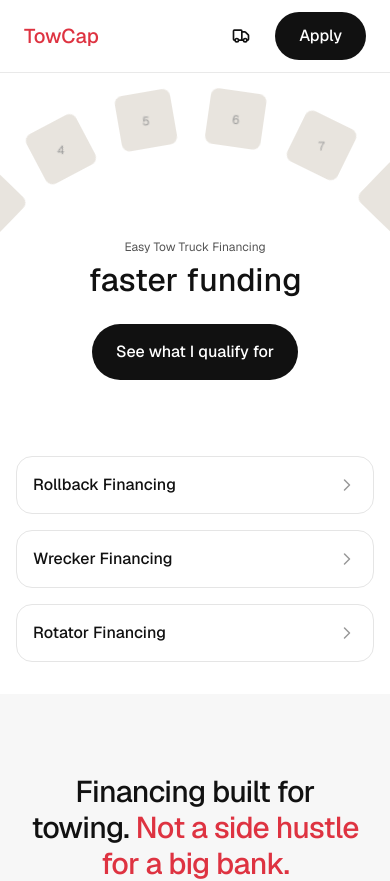
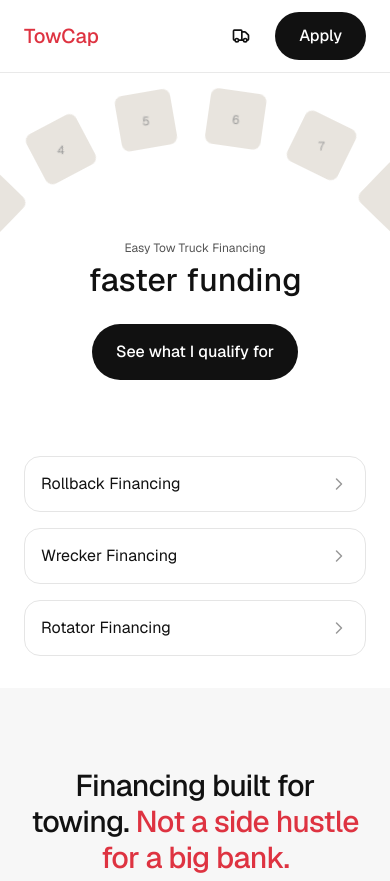
Before and after one commit to bensinternetfactory/testingground, a Next.js app: page /revenue-leak in a window 390 px wide. Shown: the top 881 px of the page. Built offline with nearby package versions, Linux system fonts and the light colour scheme.

Commit message:
Fix tile arrow alignment to keep row layout at all breakpoints
Co-Authored-By: Claude Opus 4.6 <noreply@anthropic.com>

```diff
--- a/components/sections/revenue-leak/HeroSection.tsx
+++ b/components/sections/revenue-leak/HeroSection.tsx
@@ -106,7 +106,7 @@ export function HeroSection() {
 
         {/* Centered content */}
         <div className="relative z-[2] mx-auto mb-5 flex w-full max-w-[25rem] flex-col items-center px-6 text-center md:mb-8 md:max-w-[38rem]">
-          <h1 className="mb-1 text-[0.75rem] font-normal text-[#545454] md:text-[0.875rem] lg:text-[1.25rem]">
+          <h1 className="mb-1 text-[0.75rem] leading-4 font-normal text-[#545454] md:text-[0.875rem] md:leading-5 lg:text-[1.25rem] lg:leading-7">
             Easy Tow Truck Financing
           </h1>
 
@@ -133,7 +133,7 @@ export function HeroSection() {
           <div className="mt-6 lg:mt-10">
             <a
               href="#pre-approve"
-              className="inline-flex h-14 items-center justify-center rounded-full bg-[#111111] px-6 py-4 text-base font-medium text-white transition-colors duration-200 hover:bg-[#111111]/90 focus-visible:outline-none focus-visible:ring-2 focus-visible:ring-[#111111] focus-visible:ring-offset-2"
+              className="inline-flex h-14 w-full items-center justify-center rounded-full bg-[#111111] px-6 py-4 text-base font-medium text-white transition-colors duration-200 hover:bg-[#111111]/90 focus-visible:outline-none focus-visible:ring-2 focus-visible:ring-[#111111] focus-visible:ring-offset-2 sm:w-auto"
             >
               See what I qualify for
             </a>
@@ -142,15 +142,15 @@ export function HeroSection() {
       </div>
 
       {/* CTA Tile Cards */}
-      <div className="mx-auto max-w-[75rem] px-4 py-8 sm:px-6 md:py-12">
+      <div className="mx-auto max-w-[75rem] px-6 py-8 md:px-8 md:py-12">
         <div className="grid grid-cols-1 gap-4 md:grid-flow-col md:auto-cols-fr lg:gap-6">
           {CTA_TILES.map((tile) => (
             <a
               key={tile.label}
               href={tile.href}
-              className="group flex items-center justify-between rounded-[1rem] border border-[#E5E5E5] bg-white p-4 transition-shadow duration-200 hover:shadow-lg md:p-6 lg:rounded-[1.25rem]"
+              className="group flex h-14 items-center justify-between rounded-[1rem] border border-[#E5E5E5] bg-white p-4 transition-shadow duration-200 hover:shadow-lg md:h-[108px] md:p-6 lg:h-[116px] lg:rounded-[1.25rem]"
             >
-              <span className="text-base font-medium text-[#111111]">
+              <span className="text-base font-normal text-[#111111] lg:text-2xl lg:leading-8">
                 {tile.label}
               </span>
 
```
